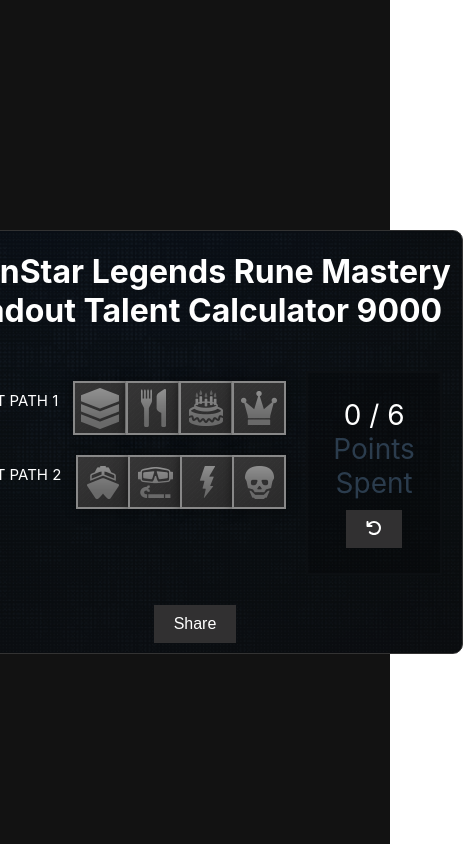
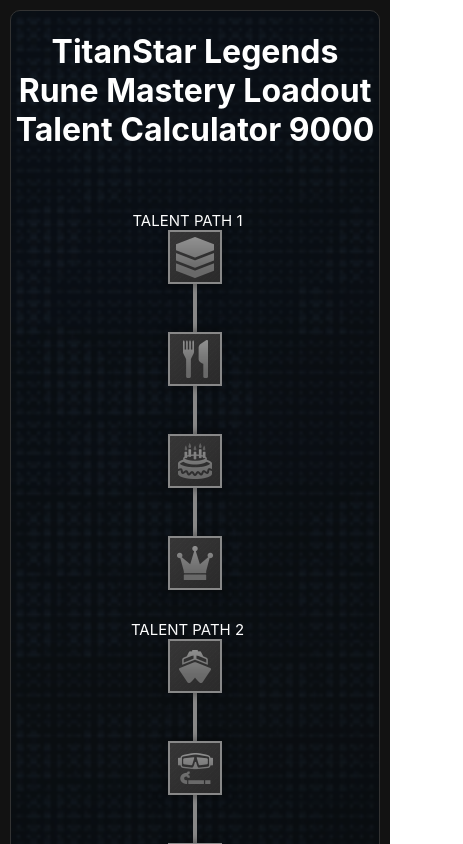
Before and after one commit to omichaelv/titanstar-legends-ts, a React (Create React App) app: page / in a window 390 px wide. Shown: the top 844 px of the page, 463 px wide, since content can reach past the window. Built offline with nearby package versions, Linux system fonts and the light colour scheme.

Commit message:
Mobile Friendly CSS + Updated readme
Added media queries to handle a more responsive desing

```diff
--- a/public/index.html
+++ b/public/index.html
@@ -24,7 +24,7 @@
       work correctly both with client-side routing and a non-root public URL.
       Learn how to configure a non-root public URL by running `npm run build`.
     -->
-    <title>React App</title>
+    <title>TitanStar Legends Rune Mastery Loadout</title>
   </head>
   <body>
     <noscript>You need to enable JavaScript to run this app.</noscript>
--- a/src/App.css
+++ b/src/App.css
@@ -16,3 +16,10 @@
   border: 1px solid #333;
   border-radius: 10px;
 }
+
+
+@media (max-width: 768px) {
+  .App {
+    padding: 10px; /* Adjust padding */
+  }
+}
--- a/src/components/RuneTree/RuneTree.css
+++ b/src/components/RuneTree/RuneTree.css
@@ -82,3 +82,55 @@
 .reset-button:hover {
   background-color: #888888;
 }
+
+@media (max-width: 768px) {
+  .rune-tree-container {
+    grid-template-columns: 1fr;
+    gap: 10px;
+  }
+
+  .points-spent-container {
+    margin-top: 20px;
+  }
+
+  .talent-path {
+    flex-direction: column;
+    align-items: center;
+  }
+
+  .horizontal-container {
+    flex-direction: column;
+    align-items: center;
+  }
+
+  .connection-bar {
+    width: 4px;
+    height: 50px;
+    margin: -1px 0;
+  }
+
+  .horizontal-bar {
+    top: auto;
+    left: 50%;
+    transform: translateX(-50%);
+  }
+}
+
+@media (max-width: 480px) {
+  .points-spent {
+    font-size: 24px;
+  }
+
+  .points-spent-number {
+    font-size: 22px;
+  }
+
+  .points-spent-label {
+    font-size: 22px;
+  }
+
+  .reset-button {
+    font-size: 14px;
+    padding: 8px 16px;
+  }
+}
```
Also changed, not shown: public/manifest.json, 1 other file (tests, documents, lock files or other folders).
